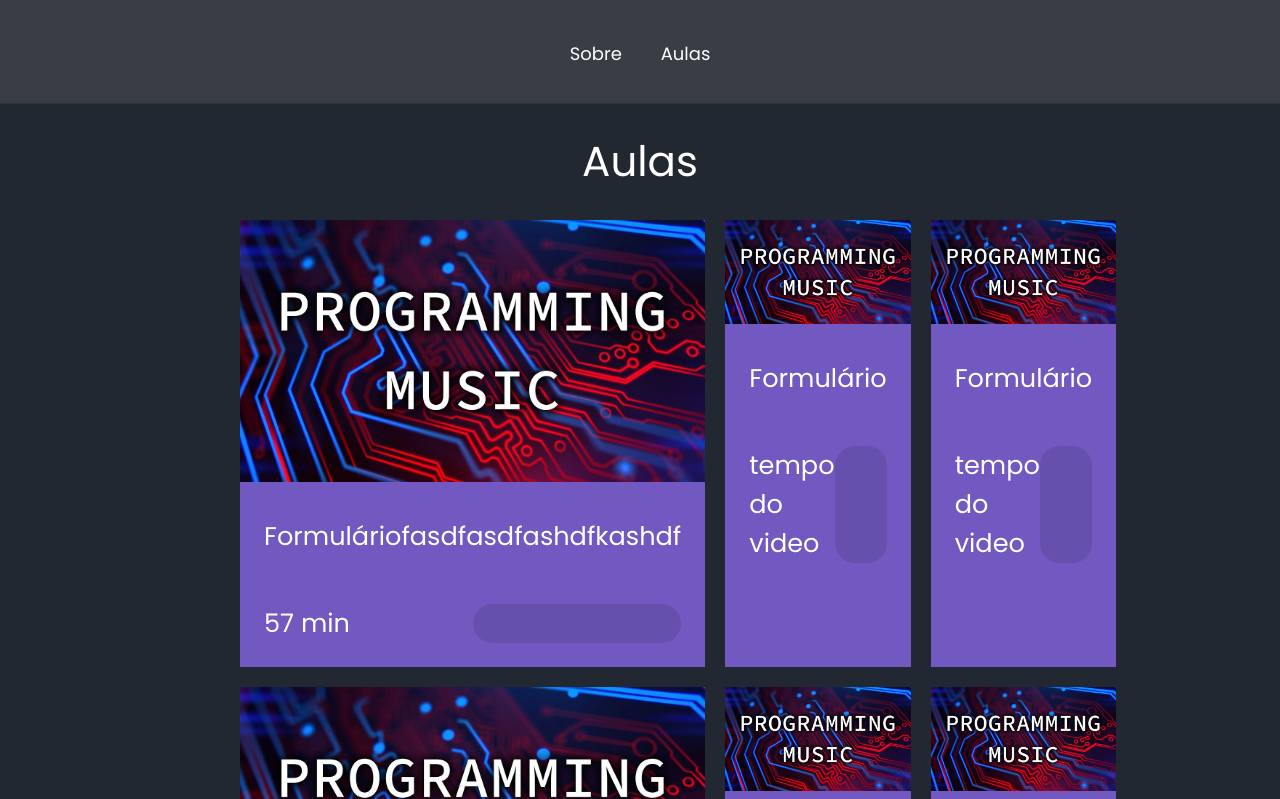
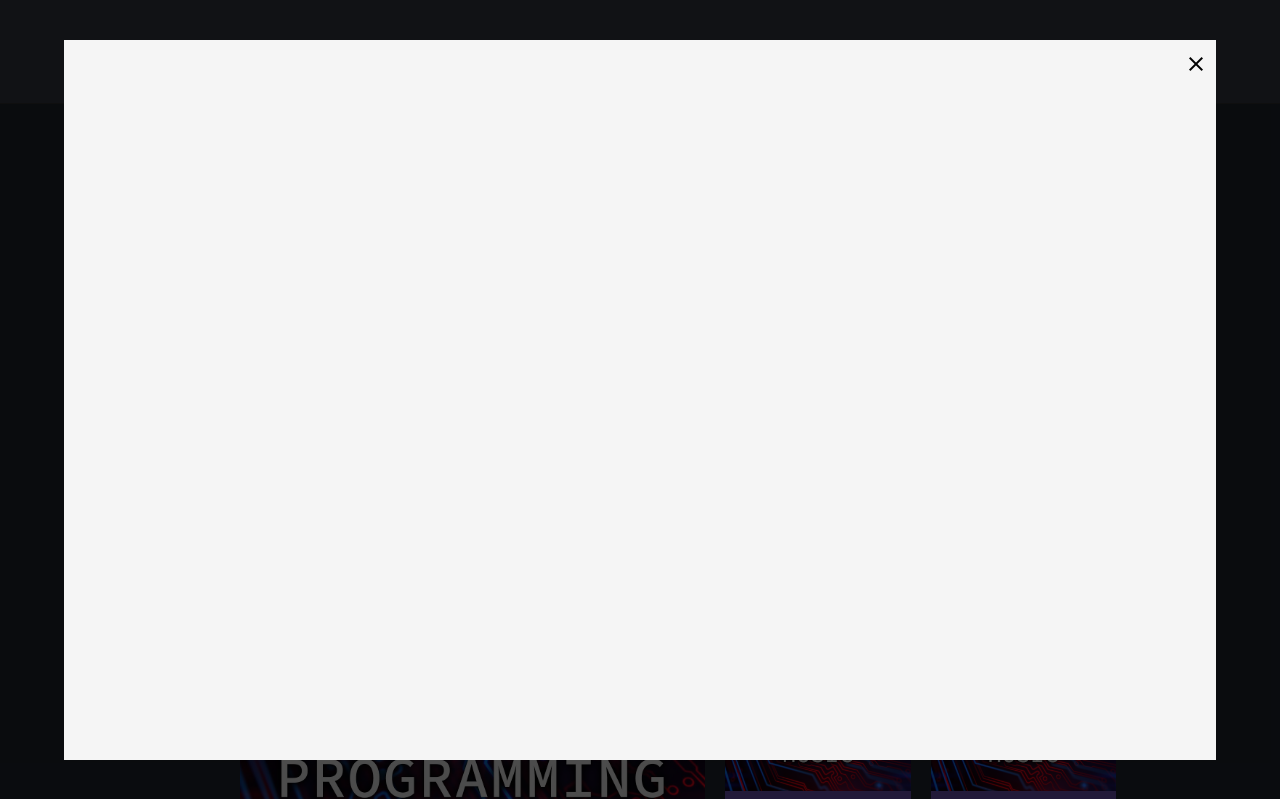
Before and after one commit to Treguas/EstudosLauchBase, a plain HTML site: page classes.html in a window 1280 px wide. Shown: the top 799 px of the page. Drawn offline with Linux system fonts and the light colour scheme.

Commit message:
estilos da pagina classe

```diff
--- a/classes.html
+++ b/classes.html
@@ -4,6 +4,8 @@
     <meta charset="UTF-8">
     <meta name="viewport" content="width=device-width, initial-scale=1.0">
     <link href="https://fonts.googleapis.com/css2?family=Archivo:wght@400;700&amp;family=Poppins:wght@400;600&amp;display=swap" rel="stylesheet">
+    <link href="https://fonts.googleapis.com/icon?family=Material+Icons"
+      rel="stylesheet">
     <link rel="stylesheet" href="style.css">
     <title>Document</title>
 </head>
@@ -99,6 +101,19 @@
 </div>
     </section>
 
+    <div class="modal-overlay active">
+        <div class="modal">
+            <a class="close-modal">
+                <i class="material-icons">close</i>
+            </a>
+            <div class="modal-content">
+
+            </div>
+        </div>
+    </div>
+
+
+
 
 
 
--- a/style.css
+++ b/style.css
@@ -112,3 +112,36 @@
     border-radius: 20px;
     text-align: center;
   }
+
+  /*--MODAL--*/
+  .modal-overlay {
+    background-color: rgba(0,0,0, 0.7);
+    width: 100%;
+    height: 100%;
+    position: fixed;
+    top: 0;
+    opacity: 0;
+    visibility: hidden;
+  }
+
+  .modal {
+    background-color: whitesmoke;
+    width: 90%;
+    height: 90%;
+    margin: 5vh auto;
+    position: relative;
+  }
+
+  .modal .close-modal {
+    color: black;
+    position: absolute;
+    right: 8px;
+    top: 8px;
+    cursor: pointer;
+  }
+
+  /*MODAL ACTIVE*/
+  .modal-overlay.active {
+    opacity: 1;
+    visibility: visible;
+  }
```
